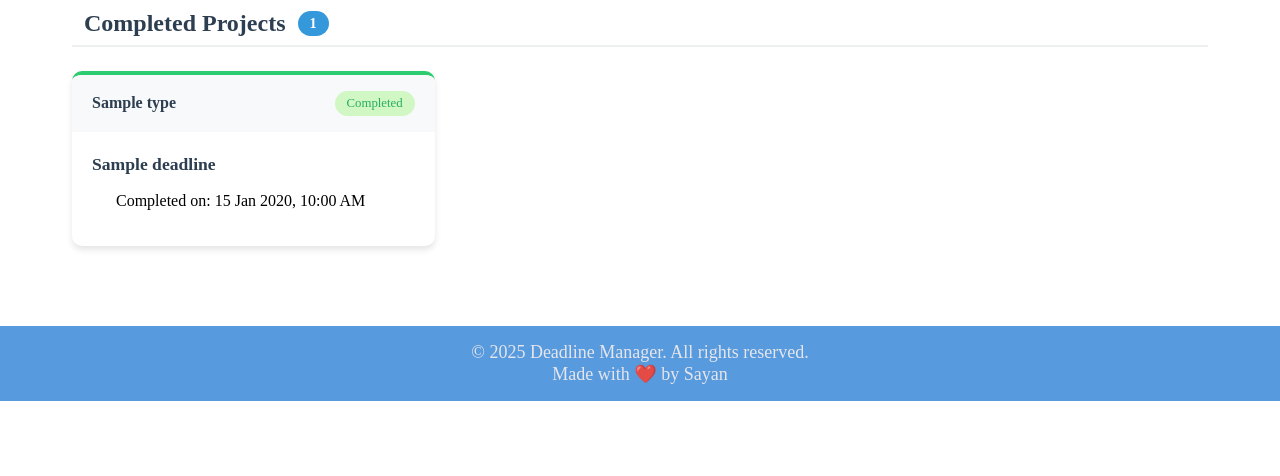
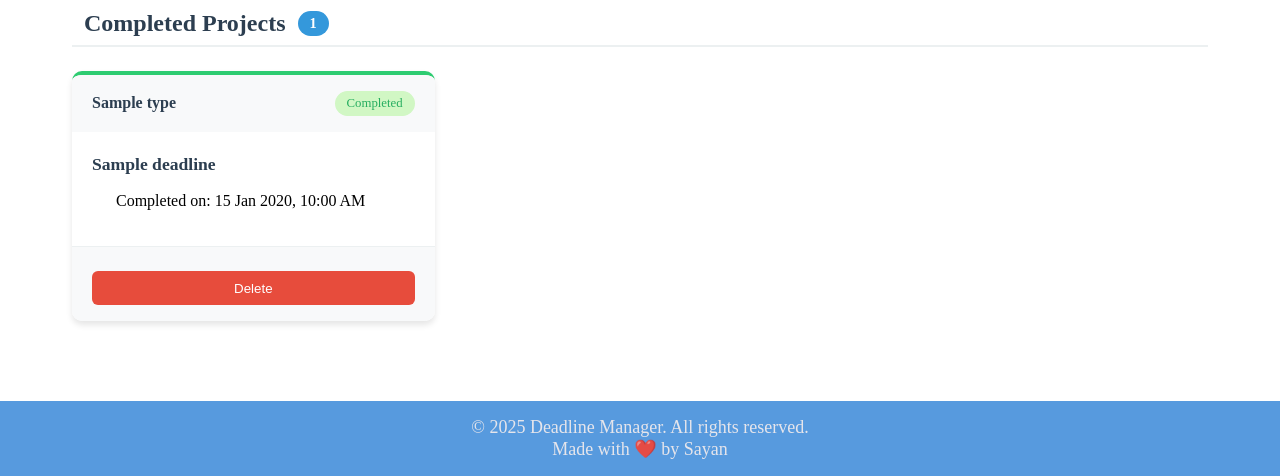
Before and after one commit to Sayan-Mondal2022/deadline_manager, a Flask app: page /projects in a window 1280 px wide. Shown: the part 468-944 px from the top of the page. Before the commit the page ends 869 px from the top, so only its background shows below. Run offline with Flask 3, Linux system fonts and the light colour scheme; the visitor is signed in with stand-in values (Sample User, id 1); a database or web service that is not in the repository returns one stand-in record (values such as "Sample title").

Commit message:
Final code push

```diff
--- a/app.py
+++ b/app.py
@@ -8,7 +8,8 @@ from flask_bcrypt import Bcrypt
 from datetime import datetime, timedelta
 
 app = Flask(__name__)
-app.secret_key = os.getenv("SECRET_KEY")  # for session handling
+app.secret_key = "4c1c340a729b21b363c4f96ab8683a95"
+print(app.secret_key)
 bcrypt = Bcrypt(app)
 
 # ---------------- MongoDB ----------------
@@ -205,6 +206,14 @@ def mark_complete(deadline_id):
     flash("✅ Project marked as completed!", "success")
     return redirect(url_for("manage_projects"))
 
+@app.route("/projects/delete/<deadline_id>", methods=["POST"])
+def delete_deadline(deadline_id):
+    """Delete a deadline"""
+    from bson.objectid import ObjectId
+    deadlines.delete_one({"_id": ObjectId(deadline_id)})
+    flash("🗑️ Project deleted successfully!", "info")
+    return redirect(url_for("manage_projects"))
+
 # ---------------- Calendar ----------------
 @app.route("/calendar")
 def view_calendar():
--- a/static/css/projects.css
+++ b/static/css/projects.css
@@ -379,3 +379,24 @@
         margin-bottom: 0.5rem;
     }
 }
+
+.delete-form {
+    margin-top: 0.5rem;
+    width: 100%;
+}
+
+.btn-delete {
+    background-color: #e74c3c;
+    color: white;
+    border: none;
+    padding: 0.6rem 1rem;
+    border-radius: 6px;
+    cursor: pointer;
+    font-weight: 500;
+    width: 100%;
+    transition: background-color 0.3s ease;
+}
+
+.btn-delete:hover {
+    background-color: #c0392b;
+}
--- a/templates/projects.html
+++ b/templates/projects.html
@@ -46,6 +46,9 @@
                     <form action="{{ url_for('mark_complete', deadline_id=project._id) }}" method="POST" class="complete-form">
                         <button type="submit" class="btn-complete">Mark Complete</button>
                     </form>
+                    <form action="{{ url_for('delete_deadline', deadline_id=project._id) }}" method="POST" class="delete-form" onsubmit="return confirm('Are you sure you want to delete this project?');">
+                        <button type="submit" class="btn-delete">Delete</button>
+                    </form>
                 </div>
             </div>
             {% endfor %}
@@ -85,6 +88,11 @@
                         </div>
                     </div>
                 </div>
+                <div class="card-footer">
+                    <form action="{{ url_for('delete_deadline', deadline_id=project._id) }}" method="POST" class="delete-form" onsubmit="return confirm('Are you sure you want to delete this project?');">
+                        <button type="submit" class="btn-delete">Delete</button>
+                    </form>
+                </div>
             </div>
             {% endfor %}
         </div>
```
